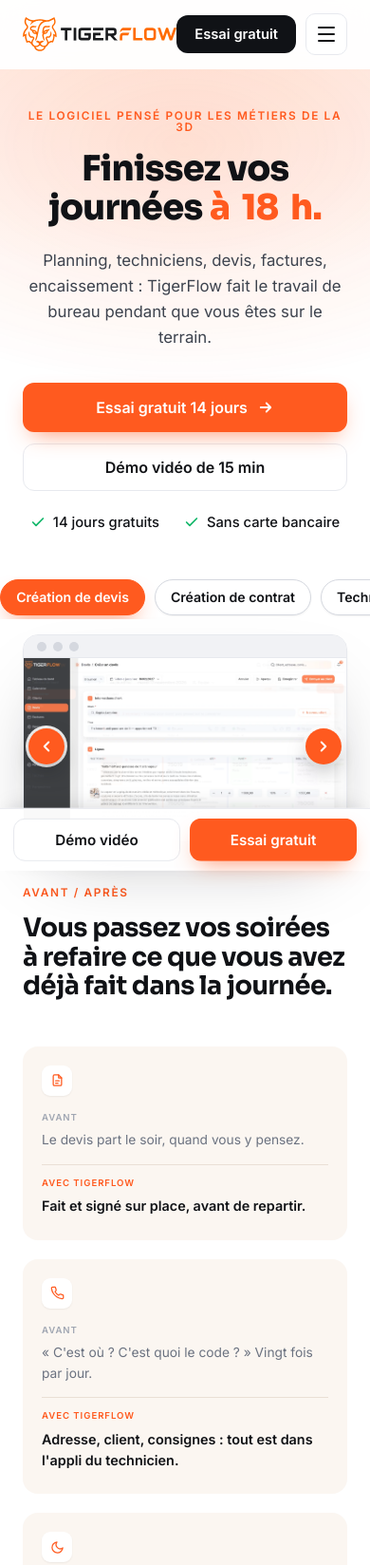
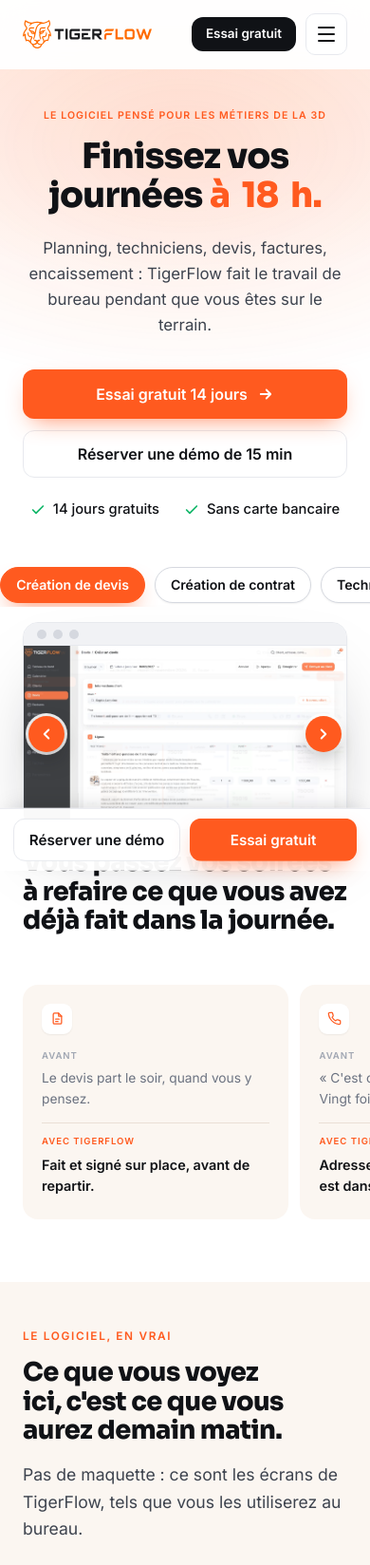
Before and after one commit to tigerflowteam-art/landing, a plain HTML site: page index.html in a window 390 px wide. Shown: the top 1648 px of the page at 95% size. Drawn offline with Linux system fonts and the light colour scheme.

Commit message:
Landing : titres plus gras, téléphone (barre du haut, cartes à faire glisser, page plus courte), « Réserver une démo » à la place de « Démo vidéo »

```diff
--- a/index.html
+++ b/index.html
@@ -711,6 +711,30 @@ main h2{max-width:900px;text-wrap:balance}
 .card.ba p span{font-size:.6rem;margin-bottom:9px}
 .card.ba .av{padding-bottom:14px;border-bottom:1px solid #EADFD5}
 .card.ba .ap{font-size:.9rem;font-weight:700;padding-top:14px}
+
+/* 26/11 — titres plus gras (comme la version développée) */
+h1,h2{font-weight:800}
+main h3,.plan h3,.pay h3{font-weight:700}
+.hero .eyebrow{text-wrap:balance}
+/* 26/11 — téléphone : barre du haut, page moins longue */
+@media(max-width:600px){
+  .nav{gap:10px}
+  .nav .logo img,.nav .logo svg{height:30px;width:auto}
+  .nav .btn{padding:10px 14px;font-size:.84rem;white-space:nowrap}
+  .hero .eyebrow{font-size:.66rem;letter-spacing:.1em}
+  .sec{padding:52px 0}
+  /* cartes en bandeau à faire glisser : on voit la suivante dépasser */
+  .grid3:has(.card.ba),.pays,.plans{display:flex!important;overflow-x:auto;scroll-snap-type:x mandatory;gap:12px;margin-left:-24px;margin-right:-24px;padding:4px 24px 14px;scrollbar-width:none;-webkit-overflow-scrolling:touch}
+  .grid3:has(.card.ba)::-webkit-scrollbar,.pays::-webkit-scrollbar,.plans::-webkit-scrollbar{display:none}
+  .grid3:has(.card.ba)>*,.pays>*,.plans>*{flex:0 0 82%;scroll-snap-align:center}
+  .plans>.plan.best{order:-1}
+  .glisse{display:block!important}
+  /* sur téléphone : titre + phrase + écran, sans la liste de détails */
+  #produit .row .txt ul{display:none}
+  #produit .row{margin-top:44px;gap:18px}
+  .signs{display:none!important}
+}
+.glisse{display:none;text-align:center;font-size:.78rem;color:var(--mut);margin-top:2px}
 </style>
 </head>
 <body>
@@ -736,7 +760,7 @@ main h2{max-width:900px;text-wrap:balance}
     <a href="#appli">L'appli technicien</a>
     <a href="#encaissement">L'encaissement</a>
     <a href="#prix">Prix</a>
-    <a href="#rappel">Démo vidéo</a>
+    <a href="#rappel">Réserver une démo</a>
     <a href="#faq">Questions fréquentes</a>
     <a href="https://tigerseo13-del.github.io/sastigerflow/connexion.html">Se connecter</a>
   </div>
@@ -750,7 +774,7 @@ main h2{max-width:900px;text-wrap:balance}
     <p class="sub">Planning, techniciens, devis, factures, encaissement : TigerFlow fait le travail de bureau pendant que vous êtes sur le terrain.</p>
     <div class="cta">
       <a class="btn btn-o" href="https://tigerseo13-del.github.io/sastigerflow/inscription.html">Essai gratuit 14 jours <svg viewBox="0 0 24 24" fill="none" stroke="currentColor" stroke-width="2.4" stroke-linecap="round" stroke-linejoin="round" aria-hidden="true"><path d="M5 12h14M13 6l6 6-6 6"/></svg></a>
-      <a class="btn btn-w" href="#rappel">Démo vidéo de 15 min</a>
+      <a class="btn btn-w" href="#rappel">Réserver une démo de 15 min</a>
     </div>
     <ul class="ticks">
       <li><svg viewBox="0 0 24 24" fill="none" stroke="currentColor" stroke-width="2.6" stroke-linecap="round" stroke-linejoin="round" aria-hidden="true"><path d="M20 6 9 17l-5-5"/></svg> 14 jours gratuits</li>
@@ -912,6 +936,7 @@ main h2{max-width:900px;text-wrap:balance}
         <div class="how"><span class="z">0 € sur place</span><span>Rapport envoyé</span></div>
       </div>
     </div>
+    <p class="glisse" aria-hidden="true">Faites glisser pour voir les 4 cas →</p>
     <p class="paynote"><svg viewBox="0 0 24 24" fill="none" stroke="currentColor" stroke-width="2.6" stroke-linecap="round" stroke-linejoin="round" aria-hidden="true"><path d="M20 6 9 17l-5-5"/></svg> Les paiements par carte passent par Stripe et se retrouvent rattachés à leur facture dans TigerFlow.</p>
   </div>
 </section>
@@ -1062,7 +1087,7 @@ main h2{max-width:900px;text-wrap:balance}
     <div class="call">
       <div>
         <p class="eyebrow">Pas le temps de tester ?</p>
-        <h2 style="font-size:clamp(1.5rem,3vw,2.1rem)">Réservez une démo vidéo de 15 minutes.</h2>
+        <h2 style="font-size:clamp(1.5rem,3vw,2.1rem)">Réservez une démo de 15 minutes, en visio.</h2>
         <p style="margin-top:14px">On vous contacte dans la journée pour fixer un créneau. Ensuite, on se retrouve en visio : on partage l'écran et vous voyez TigerFlow tourner sur un cas comme le vôtre. Sans engagement.</p>
       </div>
       <form id="cb" novalidate>
@@ -1094,7 +1119,7 @@ main h2{max-width:900px;text-wrap:balance}
             <label><input type="radio" name="canal" value="Téléphone" checked><span>Téléphone</span></label>
             <label><input type="radio" name="canal" value="WhatsApp"><span><svg viewBox="0 0 24 24" fill="none" stroke="currentColor" stroke-width="2" stroke-linecap="round" stroke-linejoin="round" aria-hidden="true"><path d="M21 11.5a8.38 8.38 0 0 1-.9 3.8 8.5 8.5 0 0 1-7.6 4.7 8.38 8.38 0 0 1-3.8-.9L3 21l1.9-5.7a8.38 8.38 0 0 1-.9-3.8 8.5 8.5 0 0 1 4.7-7.6 8.38 8.38 0 0 1 3.8-.9h.5a8.48 8.48 0 0 1 8 8v.5z"/></svg>WhatsApp</span></label>
           </fieldset>
-          <button class="btn btn-o btn-full" type="submit" id="cbs">Réserver ma démo vidéo</button>
+          <button class="btn btn-o btn-full" type="submit" id="cbs">Réserver ma démo</button>
           <button class="fback" type="button" id="cbk">← Modifier mes coordonnées</button>
         </div>
         <a class="btn wa" id="wa1" target="_blank" rel="noopener" hidden>Écrire sur WhatsApp</a>
@@ -1102,7 +1127,7 @@ main h2{max-width:900px;text-wrap:balance}
         <div class="fdone" id="fdone" hidden tabindex="-1">
           <span class="fdone-i"><svg viewBox="0 0 24 24" fill="none" stroke="currentColor" stroke-width="2.6" stroke-linecap="round" stroke-linejoin="round" aria-hidden="true"><path d="M20 6 9 17l-5-5"/></svg></span>
           <p class="fst">C'est noté, <span id="fdn"></span>.</p>
-          <p>On vous contacte dans la journée au <b id="fdt"></b> pour fixer votre démo vidéo.</p>
+          <p>On vous contacte dans la journée au <b id="fdt"></b> pour fixer votre démo en visio.</p>
           <a class="btn btn-o btn-full" href="https://tigerseo13-del.github.io/sastigerflow/inscription.html">Essai gratuit 14 jours</a>
           <button class="fback" type="button" id="fagain">Envoyer une autre demande</button>
         </div>
@@ -1134,7 +1159,7 @@ main h2{max-width:900px;text-wrap:balance}
     <h2>Demain à 18 h, vous êtes chez vous.</h2>
     <p>14 jours gratuits. Sans carte. Vos clients importés pour vous.</p>
     <a class="btn" href="https://tigerseo13-del.github.io/sastigerflow/inscription.html">Essai gratuit 14 jours <svg viewBox="0 0 24 24" fill="none" stroke="currentColor" stroke-width="2.4" stroke-linecap="round" stroke-linejoin="round" aria-hidden="true"><path d="M5 12h14M13 6l6 6-6 6"/></svg></a>
-    <a class="alt" href="#rappel">ou réserver une démo vidéo de 15 minutes</a>
+    <a class="alt" href="#rappel">ou réserver une démo de 15 minutes</a>
   </div>
 </section>
 </main>
@@ -1159,7 +1184,7 @@ main h2{max-width:900px;text-wrap:balance}
       <nav aria-label="Démarrer">
         <h4>Démarrer</h4>
         <a href="https://tigerseo13-del.github.io/sastigerflow/inscription.html">Créer mon compte</a>
-        <a href="#rappel">Démo vidéo</a>
+        <a href="#rappel">Réserver une démo</a>
         <a href="#faq">Questions fréquentes</a>
         <a href="https://tigerseo13-del.github.io/sastigerflow/connexion.html">Se connecter</a>
       </nav>
@@ -1209,7 +1234,7 @@ main h2{max-width:900px;text-wrap:balance}
 </div>
 
 <div class="mcta" id="mcta">
-  <a class="btn btn-w" href="#rappel">Démo vidéo</a>
+  <a class="btn btn-w" href="#rappel">Réserver une démo</a>
   <a class="btn btn-o" href="https://tigerseo13-del.github.io/sastigerflow/inscription.html">Essai gratuit</a>
 </div>
 
```
